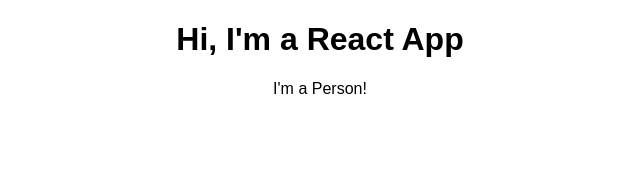
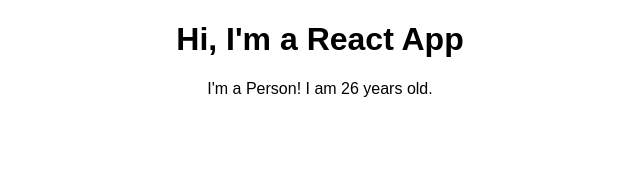
Before and after one commit to hzbyun/react-practice, a React (Create React App) app: page / in a window 1280 px wide. Shown: the top 170 px of the page, without its empty margins (320-960 px from the left). Built offline with nearby package versions, Linux system fonts and the light colour scheme.

Commit message:
Outputting a Dynamic content

```diff
--- a/src/Person/Person.js
+++ b/src/Person/Person.js
@@ -1,7 +1,8 @@
 import React from 'react';
 
 const person = () => {
-    return <p>I'm a Person!</p>
+    // This is how to add js code in the middle of jsx
+    return <p>I'm a Person! I am {Math.floor(Math.random() * 30)} years old.</p>
 }
 
 export default person;
```
